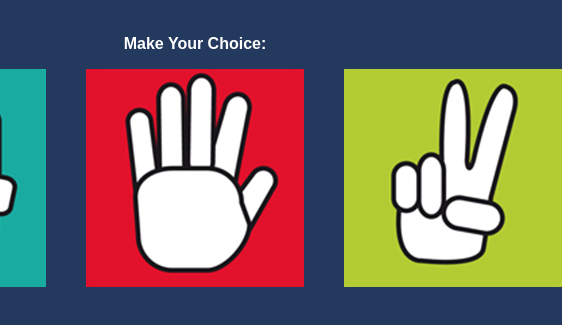
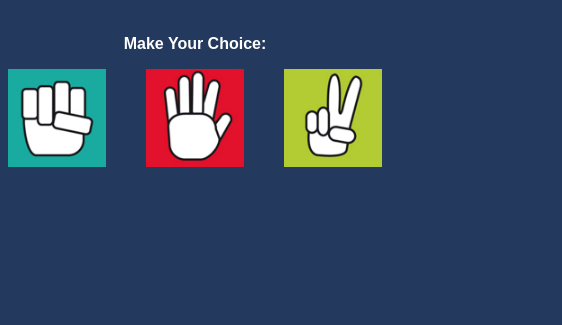
Before and after one commit to BenjaminModica/rock-paper-scissors, a plain HTML site: page index.html in a window 390 px wide. Shown: the part 69-394 px from the top of the page, 562 px wide, since content can reach past the window. Drawn offline with Linux system fonts and the light colour scheme.

Commit message:
Fixed flex for mobile version

```diff
--- a/script.js
+++ b/script.js
@@ -54,8 +54,9 @@ playAgainBtn.addEventListener('click', () => window.location.href=window.locatio
 //Updates DOM with results, adds playAgainBtn and disables multiple choice buttons
 function showResult(playerSelection, computerSelection, result) {
     console.log(playerSelection + computerSelection + result);
+    const resultContainer = document.querySelector('.resultContainer')
 
-    const resultContainer = document.querySelector('.resultContainer')
+    //Text displaying player and computer choices.
     const playerChoice = document.createElement('div');
     playerChoice.textContent = `You Chose ${playerSelection}`;
     playerChoice.classList.add('playerchoice');
@@ -66,7 +67,9 @@ function showResult(playerSelection, computerSelection, result) {
     resultContainer.appendChild(playerChoice);
     setTimeout(() => resultContainer.appendChild(computerChoice), 1000);
 
+    //Displays who won
     const result1 = document.createElement('div');
+    //Explains result
     const result2 = document.createElement('div');
 
     if (result == "tie") {
--- a/styles.css
+++ b/styles.css
@@ -27,14 +27,21 @@ body {
 .buttons {
     display: flex;
     justify-content: space-around;
-    gap: 40px
+    gap: 40px;
+    /* flex-wrap: wrap; */
 }
 
 .buttons button {
+    background-color: rgba(255,255,255,0);
     padding: 0px;
     border: 0px;
-    height: 218px;
     transition-duration: 350ms;
+    font-size: 0px;
+}
+
+img {
+    width: 100%; height: auto;
+    min-width: 0;
 }
 
 .buttons button:hover {
```
